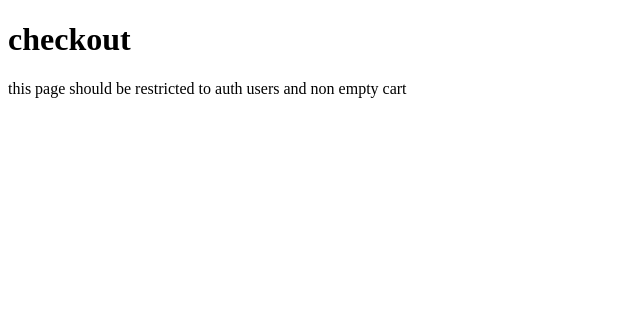
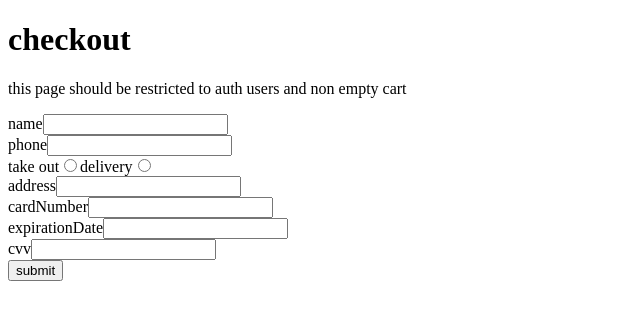
Before and after one commit to flaskur/bistro_client, a Next.js app: page /checkout in a window 1280 px wide. Shown: the top 320 px of the page, without its empty margins (0-640 px from the left). Built offline with nearby package versions, Linux system fonts and the light colour scheme.

Commit message:
added navbar and tailwind styling

```diff
--- a/package.json
+++ b/package.json
@@ -9,6 +9,7 @@
     "test": "jest"
   },
   "dependencies": {
+    "@heroicons/react": "^1.0.1",
     "next": "10.0.8",
     "react": "17.0.1",
     "react-dom": "17.0.1"
@@ -17,8 +18,11 @@
     "@types/jest": "^26.0.22",
     "@types/node": "^14.14.32",
     "@types/react": "^17.0.3",
+    "autoprefixer": "^10.2.5",
     "babel-jest": "^26.6.3",
     "jest": "^26.6.3",
+    "postcss": "^8.2.10",
+    "tailwindcss": "^2.1.1",
     "typescript": "^4.2.3"
   }
 }
--- a/pages/_app.js
+++ b/pages/_app.js
@@ -1,3 +1,5 @@
+import 'tailwindcss/tailwind.css';
+
 function MyApp({ Component, pageProps }) {
 	return <Component {...pageProps} />;
 }
--- a/pages/cart.tsx
+++ b/pages/cart.tsx
@@ -72,6 +72,7 @@ const Cart = () => {
 			}
 
 			<Link href="/checkout">
+				{/* set disabled true if cart is empty */}
 				<button>Checkout</button>
 			</Link>
 		</div>
--- a/pages/checkout.tsx
+++ b/pages/checkout.tsx
@@ -1,8 +1,61 @@
+import React, { useState } from 'react';
+import PurchaseType from '../shared/purchase-type';
+
 const Checkout = () => {
+	const [name, setName] = useState('');
+	const [phone, setPhone] = useState('');
+	const [purchaseType, setPurchaseType] = useState<PurchaseType>(PurchaseType.TAKE_OUT);
+	const [address, setAddress] = useState('');
+	const [cardNumber, setCardNumber] = useState('');
+	const [expirationDate, setExpirationDate] = useState(''); // should add a regex for this
+	const [cvv, setCvv] = useState('');
+
+	const handleSubmit = (e: any) => {
+		e.preventDefault();
+		console.log('form submitted with', name, phone, purchaseType, address, cardNumber, expirationDate, cvv);
+	};
+
 	return (
 		<div>
 			<h1>checkout</h1>
 			<p>this page should be restricted to auth users and non empty cart</p>
+
+			<form onSubmit={handleSubmit}>
+				<div>
+					<label>name</label>
+					<input type="text" value={name} onChange={(e) => setName(e.target.value)} />
+				</div>
+				<div>
+					<label>phone</label>
+					<input type="text" value={phone} onChange={(e) => setPhone(e.target.value)} />
+				</div>
+
+				<div>
+					<label>take out</label>
+					<input type="radio" name="purchase" value="TAKE OUT" onClick={() => setPurchaseType(PurchaseType.TAKE_OUT)} />
+					<label>delivery</label>
+					<input type="radio" name="purchase" value="DELIVERY" onClick={() => setPurchaseType(PurchaseType.DELIVERY)} />
+				</div>
+
+				<div>
+					<label>address</label>
+					<input type="text" value={address} onChange={(e) => setAddress(e.target.value)} />
+				</div>
+				<div>
+					<label>cardNumber</label>
+					<input type="text" value={cardNumber} onChange={(e) => setCardNumber(e.target.value)} />
+				</div>
+				<div>
+					<label>expirationDate</label>
+					<input type="text" value={expirationDate} onChange={(e) => setExpirationDate(e.target.value)} />
+				</div>
+				<div>
+					<label>cvv</label>
+					<input type="text" value={cvv} onChange={(e) => setCvv(e.target.value)} />
+				</div>
+
+				<button>submit</button>
+			</form>
 		</div>
 	);
 };
--- /dev/null
+++ b/postcss.config.js
@@ -0,0 +1,6 @@
+module.exports = {
+  plugins: {
+    tailwindcss: {},
+    autoprefixer: {},
+  },
+}
--- /dev/null
+++ b/shared/purchase-type.ts
@@ -0,0 +1,6 @@
+enum PurchaseType {
+	TAKE_OUT = 'TAKE OUT',
+	DELIVERY = 'DELIVERY',
+}
+
+export default PurchaseType;
```
Also changed, not shown: components/navbar.tsx (+21 -3 lines), tailwind.config.js (added, +14 -0 lines), 1 other file (tests, documents, lock files or other folders).
